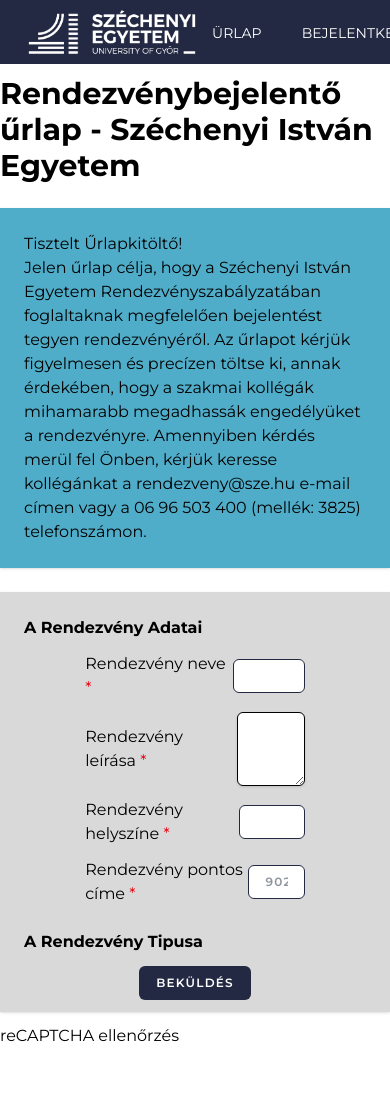
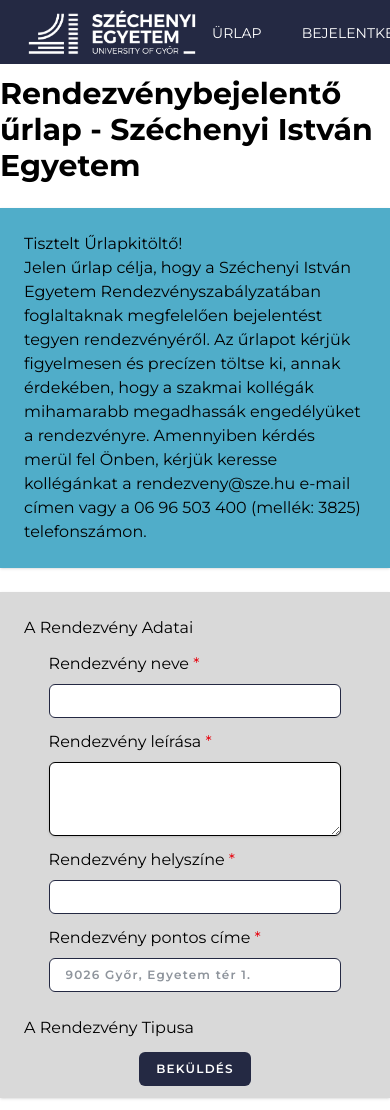
Before and after one commit to WeiszBarnabas/TeremBerles-FrontEnd, a Vue app: page /form in a window 390 px wide. Shown: the top 1110 px of the page. Before the commit the page ends 1048 px from the top, so only its background shows below. Built offline with nearby package versions, Linux system fonts and the light colour scheme.

Commit message:
Form beküldés gomb megnyomásakor lefut a ReCAPCTHA ellenőrzés

```diff
--- a/src/components/VerifyReCAPCTHA.vue
+++ b/src/components/VerifyReCAPCTHA.vue
@@ -1,5 +1,6 @@
 <script setup>
 import { ref } from "vue";
+import PrimaryButton from '@/components/PrimaryButton.vue';
 import axios from "axios";
 
 const recaptchaToken = ref("");
@@ -12,7 +13,7 @@
       });
     });
 
-    const response = await axios.post("http://127.0.0.1:8000/verify-recaptcha", {
+    const response = await axios.post("http://127.0.0.1:8000/api/verify-recaptcha", {
       token: recaptchaToken.value,
     });
 
@@ -24,5 +25,5 @@
 </script>
 
 <template>
-  <button @click="verifyRecaptcha">reCAPTCHA ellenőrzés</button>
+  <PrimaryButton @click="verifyRecaptcha">reCAPTCHA ellenőrzés</PrimaryButton>
 </template>
--- a/src/stores/userStore.js
+++ b/src/stores/userStore.js
@@ -1,4 +1,3 @@
-import { ref, computed } from 'vue'
 import { defineStore } from 'pinia'
 
 export const useUserStore = defineStore('user', {
--- a/src/views/Form/FormView.vue
+++ b/src/views/Form/FormView.vue
@@ -6,7 +6,8 @@
 import Textarea from '@/components/Textarea.vue';
 import PrimaryButton from '@/components/PrimaryButton.vue';
 import axios from 'axios';
-import VerifyReCAPCTHA from '@/components/VerifyReCAPCTHA.vue';
+
+import { ref } from "vue";
 
 const testData = {
     "name": "teszt form készités",
@@ -15,9 +16,32 @@
     "address": "9026 Győr, Egyetem tér 1.",
 }
 
+const recaptchaToken = ref("");
+
+const verifyRecaptcha = async () => {
+  try {
+    recaptchaToken.value = await new Promise((resolve, reject) => {
+      grecaptcha.ready(() => {
+        grecaptcha.execute("6LfZm-MqAAAAAFC8LhmritWz5OJeR3IecxBf8rmb", { action: "submit" }).then(resolve).catch(reject);
+      });
+    });
+
+    const response = await axios.post("http://127.0.0.1:8000/api/verify-recaptcha", {
+      token: recaptchaToken.value,
+    });
+
+    console.log("reCAPTCHA válasz:", response.data);
+  } catch (error) {
+    console.error("Hiba a reCAPTCHA ellenőrzése során:", error);
+  }
+};
 
 const send = async () => {
-    let response = await axios.post("http://127.0.0.1:8000/api/send-form",testData);
+    await verifyRecaptcha();
+
+    if(recaptchaToken.value){
+        let response = await axios.post("http://127.0.0.1:8000/api/send-form",testData);
+    }
 }
 
 </script>
@@ -39,50 +63,50 @@
             <div class="w-full">
                 <div class="">
                     <div class="p-3">
-                        <div class="capitalize font-bold">A rendezvény adatai</div>
+                        <div class="capitalize">A rendezvény adatai</div>
                     </div>
-                    <div class="mx-auto w-3/5">
+                    <div class="mx-auto w-4/5">
 
                         <div>
-                            <div class="flex justify-between items-center mb-3">
-                                <div>
-                                    Rendezvény neve
-                                    <span class="text-red-600">*</span>
+                            <div class="flex flex-col sm:flex-row justify-between items-start sm:items-center mb-3">
+                                <div class="sm:w-1/3 w-full">
+                                    Rendezvény neve <span class="text-red-600">*</span>
                                 </div>
-                                <TextInput class="block w-1/3" />
+                                <TextInput class="block sm:w-3/4 w-full mt-2 sm:mt-0" />
                             </div>
 
-                            <div class="flex justify-between items-center mb-3">
-                                <div>
+
+                            <div class="flex flex-col sm:flex-row justify-between items-start sm:items-center mb-3">
+                                <div class="sm:w-1/3 w-full">
                                     Rendezvény leírása
                                     <span class="text-red-600">*</span>
                                 </div>
-                                <Textarea class="block w-1/3" />
+                                <Textarea class="block sm:w-3/4 w-full mt-2 sm:mt-0" />
                             </div>
 
-                            <div class="flex justify-between items-center mb-3">
-                                <div>
+                            <div class="flex flex-col sm:flex-row justify-between items-start sm:items-center mb-3">
+
+                                <div class="sm:w-1/3 w-full">
                                     Rendezvény helyszíne
                                     <span class="text-red-600">*</span>
                                 </div>
-                                <TextInput class="block w-1/3" />
+                                <TextInput class="block sm:w-3/4 w-full mt-2 sm:mt-0" />
                             </div>
 
-                            <div class="flex justify-between items-center mb-3">
-                                <div>
+                            <div class="flex flex-col sm:flex-row justify-between items-start sm:items-center mb-3">
+
+                                <div class="sm:w-1/3 w-full">
                                     Rendezvény pontos címe
                                     <span class="text-red-600">*</span>
                                 </div>
-                                <div class="w-1/3">
-                                    <TextInput class="block w-full" placeholder="9026 Győr, Egyetem tér 1." />
-                                </div>
+                                    <TextInput class="block sm:w-3/4 w-full mt-2 sm:mt-0" placeholder="9026 Győr, Egyetem tér 1." />
                             </div>
                         </div>
                     </div>
                 </div>
 
                 <div class="p-3">
-                    <div class="capitalize font-bold">A rendezvény tipusa</div>
+                    <div class="capitalize">A rendezvény tipusa</div>
                 </div>
 
                 <div class="flex justify-center">
@@ -95,6 +119,5 @@
 
     </ApplicationLayout>
 
-    <VerifyReCAPCTHA/>
 
 </template>
```
